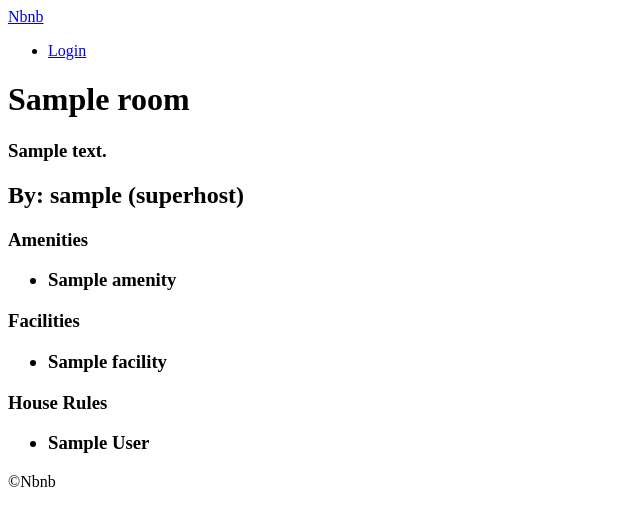
After one commit to seon54/airbnb-clone, a Django app: page /rooms/1/ in a window 1280 px wide. The commit adds this page. Shown: the top 526 px of the page, without its empty margins (0-640 px from the left). Run offline with Django 3.2, Linux system fonts and the light colour scheme; tables that the repository leaves empty hold one stand-in row (values such as "Sample post").

Commit message:
add room detail

```diff
--- a/config/settings.py
+++ b/config/settings.py
@@ -65,7 +65,7 @@ ROOT_URLCONF = "config.urls"
 TEMPLATES = [
     {
         "BACKEND": "django.template.backends.django.DjangoTemplates",
-        "DIRS": [os.path.join(BASE_DIR, 'templates')],
+        "DIRS": [os.path.join(BASE_DIR, "templates")],
         "APP_DIRS": True,
         "OPTIONS": {
             "context_processors": [
@@ -105,7 +105,7 @@ AUTH_PASSWORD_VALIDATORS = [
 # Internationalization
 # https://docs.djangoproject.com/en/2.2/topics/i18n/
 
-LANGUAGE_CODE = "en-us"
+LANGUAGE_CODE = "ko-kr"
 
 TIME_ZONE = "Asia/Seoul"
 
@@ -124,7 +124,7 @@ STATIC_URL = "/static/"
 
 MEDIA_URL = "/media/"
 
-MEDIA_ROOT = os.path.join(BASE_DIR, 'uploads')
+MEDIA_ROOT = os.path.join(BASE_DIR, "uploads")
 
 # Custom user model
 AUTH_USER_MODEL = "users.User"
--- a/config/urls.py
+++ b/config/urls.py
@@ -20,7 +20,8 @@ from django.conf import settings
 
 urlpatterns = [
     path("admin/", admin.site.urls),
-    path('', include('core.urls', namespace='core')),
+    path("", include("core.urls", namespace="core")),
+    path("rooms/", include("rooms.urls", namespace="rooms")),
 ]
 
 if settings.DEBUG:
--- a/core/urls.py
+++ b/core/urls.py
@@ -1,8 +1,6 @@
 from django.urls import path
 from rooms import views
 
-app_name = 'core'
+app_name = "core"
 
-urlpatterns = [
-    path('', views.HomeView.as_view(), name='home')
-]
+urlpatterns = [path("", views.HomeView.as_view(), name="home")]
--- a/rooms/models.py
+++ b/rooms/models.py
@@ -1,5 +1,6 @@
 from django.db import models
 from django_countries.fields import CountryField
+from django.urls import reverse
 from core.models import TimeStampedModel
 
 
@@ -93,6 +94,9 @@ class Room(TimeStampedModel):
             return all_ratings / len(all_reviews)
         return 0
 
+    def get_absolute_url(self):
+        return reverse("rooms:detail", kwargs={"pk": self.pk})
+
     def save(self, *args, **kwargs):
         self.city = str.title(self.city)
         super().save(*args, **kwargs)
--- /dev/null
+++ b/rooms/urls.py
@@ -0,0 +1,6 @@
+from django.urls import path
+from . import views
+
+app_name = "rooms"
+
+urlpatterns = [path("<int:pk>/", views.room_detail, name="detail")]
--- a/rooms/views.py
+++ b/rooms/views.py
@@ -1,19 +1,22 @@
-from django.utils import timezone
+from django.shortcuts import render, redirect
 from django.views.generic import ListView
-
+from django.urls import reverse
 from rooms.models import Room
 
 
 class HomeView(ListView):
     """ Home View Definition """
+
     model = Room
     paginate_by = 10
-    ordering = 'created'
+    ordering = "created"
     paginate_orphans = 5
-    context_object_name = 'rooms'
+    context_object_name = "rooms"
 
-    def get_context_data(self, **kwargs):
-        context = super().get_context_data(**kwargs)
-        now = timezone.now()
-        context['now'] = now
-        return context
+
+def room_detail(request, pk):
+    try:
+        room = Room.objects.get(pk=pk)
+        return render(request, "rooms/detail.html", context={"room": room})
+    except Room.DoesNotExist:
+        return redirect(reverse("core:home"))
--- a/templates/partials/header.html
+++ b/templates/partials/header.html
@@ -1,5 +1,5 @@
 <header>
-    <a href="/">Nbnb</a>
+    <a href="{% url 'core:home' %}">Nbnb</a>
     <ul>
         <li><a href="#">Login</a></li>
     </ul>
--- /dev/null
+++ b/templates/rooms/detail.html
@@ -0,0 +1,43 @@
+{% extends 'base.html' %}
+
+{% block page_name %}
+    Home
+{% endblock %}
+
+{% block content %}
+    <div>
+        <h1>{{ room.name }}</h1>
+        <h3>{{ room.description }} </h3>
+    </div>
+    <div>
+        <h2>
+            By: {{ room.host }}
+            {% if room.host.superhost %} (superhost) {% endif %}
+        </h2>
+        <h3>
+            Amenities
+            <ul>
+            {% for a in room.amenities.all %}
+                <li>{{ a }}</li>
+            {% endfor %}
+            </ul>
+        </h3>
+        <h3>
+            Facilities
+            <ul>
+            {% for f in room.facilities.all %}
+                <li>{{ f }}</li>
+            {% endfor %}
+            </ul>
+        </h3>
+        <h3>
+            House Rules
+            <ul>
+            {% for r in room.rules.all %}
+                <li>{{ r }}</li>
+            {% endfor %}
+            </ul>
+        </h3>
+    </div>
+
+{% endblock %}
```
Also changed, not shown: templates/rooms/room_list.html (+4 -6 lines).
